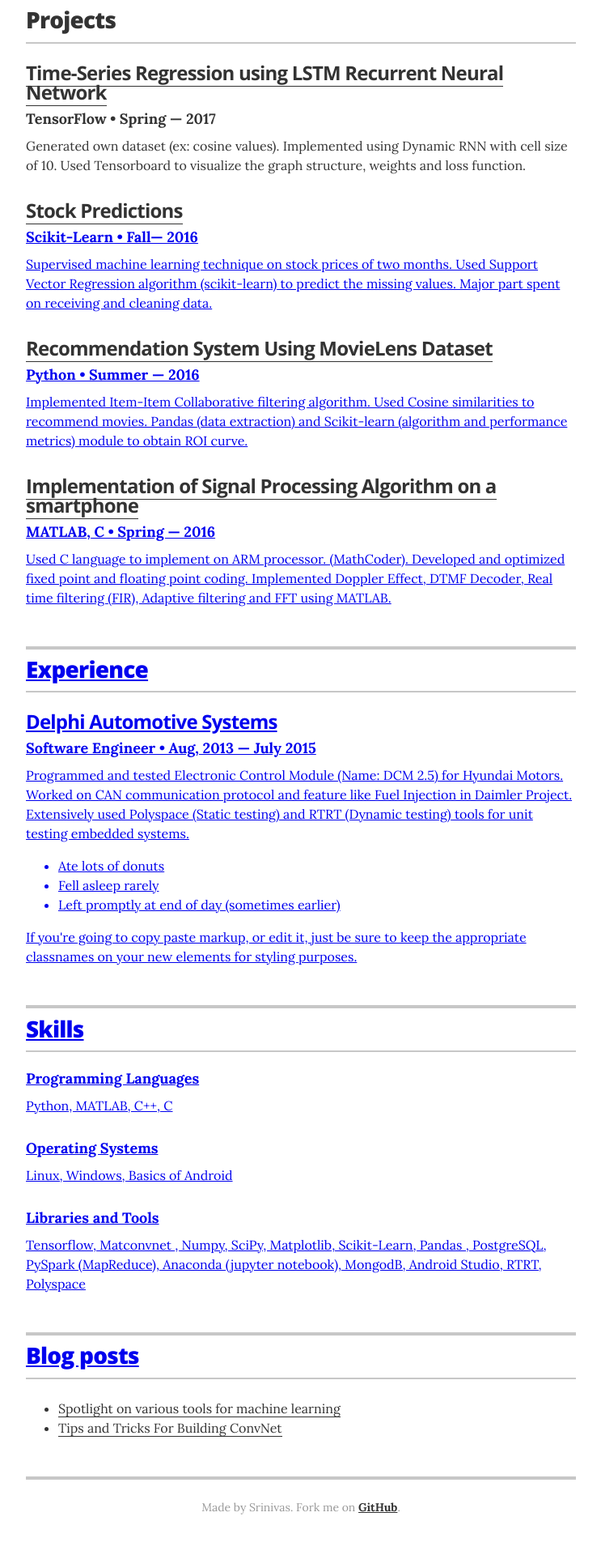
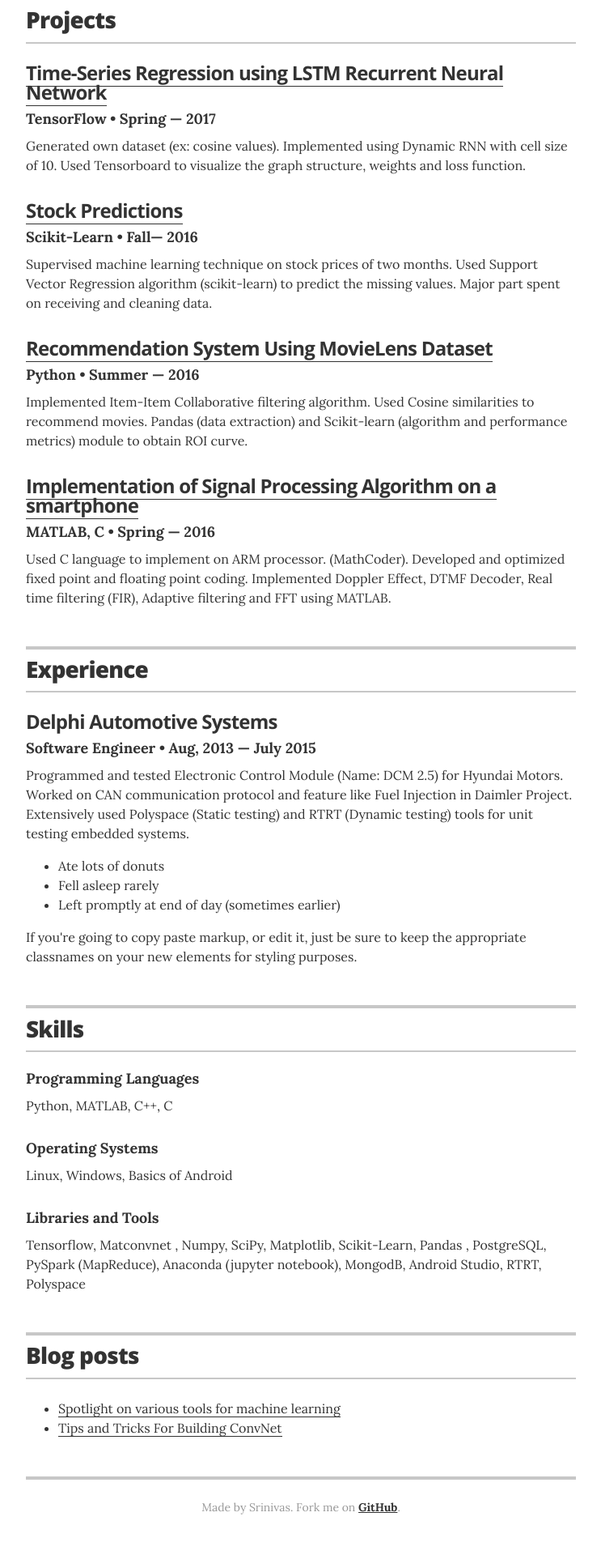
Before and after one commit to cna274/cna.github.io, a Jekyll site: the page built from index.html, in a window 1280 px wide. Shown: the part 1150-3070 px from the top of the page at 81% size, without its empty margins (268-1011 px from the left). Built offline with Jekyll 4.4.1, drawn with Linux system fonts in a browser that asks for light colours.

Commit message:
Added small changes

```diff
--- a/_layouts/resume.html
+++ b/_layouts/resume.html
@@ -100,14 +100,14 @@
         </header>
 
         <div class="resume-item">
-          <h3 class="resume-item-title"><a href="https://google.com">Time-Series Regression using LSTM Recurrent Neural Network</a></h3>
+          <h3 class="resume-item-title"><a href="https://www.google.com">Time-Series Regression using LSTM Recurrent Neural Network</a></h3>
           <h4 class="resume-item-details"> TensorFlow &bull; Spring &mdash; 2017</h4>
           <p class="resume-item-copy"> Generated own dataset (ex: cosine values).	Implemented using Dynamic RNN with cell size of 10.	Used Tensorboard to visualize the graph structure, weights and loss function.
 </p>
         </div>
 
         <div class="resume-item">
-          <h3 class="resume-item-title"><a href="htpps://google.com">Stock Predictions</h3>
+          <h3 class="resume-item-title"><a href="https://www.google.com">Stock Predictions</a></h3>
           <h4 class="resume-item-details">Scikit-Learn  &bull; Fall&mdash; 2016</h4>
           <p class="resume-item-copy">  Supervised machine learning technique on stock prices of two months. Used Support Vector Regression algorithm (scikit-learn) to predict the missing values. Major part spent on receiving and cleaning data.
 </p>
@@ -115,7 +115,7 @@
 
 
         <div class="resume-item">
-          <h3 class="resume-item-title"><a href="htpps://google.com">Recommendation System Using MovieLens Dataset</h3>
+          <h3 class="resume-item-title"><a href="https://google.com">Recommendation System Using MovieLens Dataset</a></h3>
           <h4 class="resume-item-details">Python  &bull; Summer &mdash; 2016</h4>
           <p class="resume-item-copy">  Implemented Item-Item Collaborative filtering algorithm.	Used Cosine similarities to recommend movies.  Pandas (data extraction) and Scikit-learn (algorithm and performance metrics) module to obtain ROI curve.
 
@@ -124,7 +124,7 @@
 
 
         <div class="resume-item">
-          <h3 class="resume-item-title"><a href="htpps://google.com">Implementation of Signal Processing Algorithm on a smartphone</h3>
+          <h3 class="resume-item-title"><a href="https://google.com">Implementation of Signal Processing Algorithm on a smartphone</a></h3>
           <h4 class="resume-item-details">MATLAB, C &bull; Spring &mdash; 2016</h4>
           <p class="resume-item-copy">  Used C language to implement on ARM processor. (MathCoder). Developed and optimized fixed point and floating point coding. 	Implemented Doppler Effect, DTMF Decoder, Real time filtering (FIR), Adaptive filtering and FFT using MATLAB.
 </p>
```
